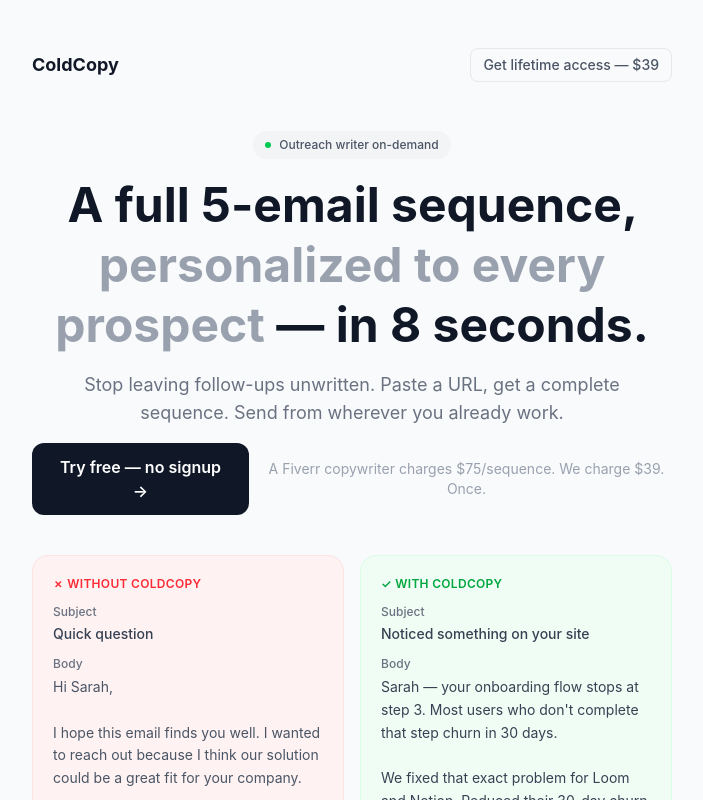
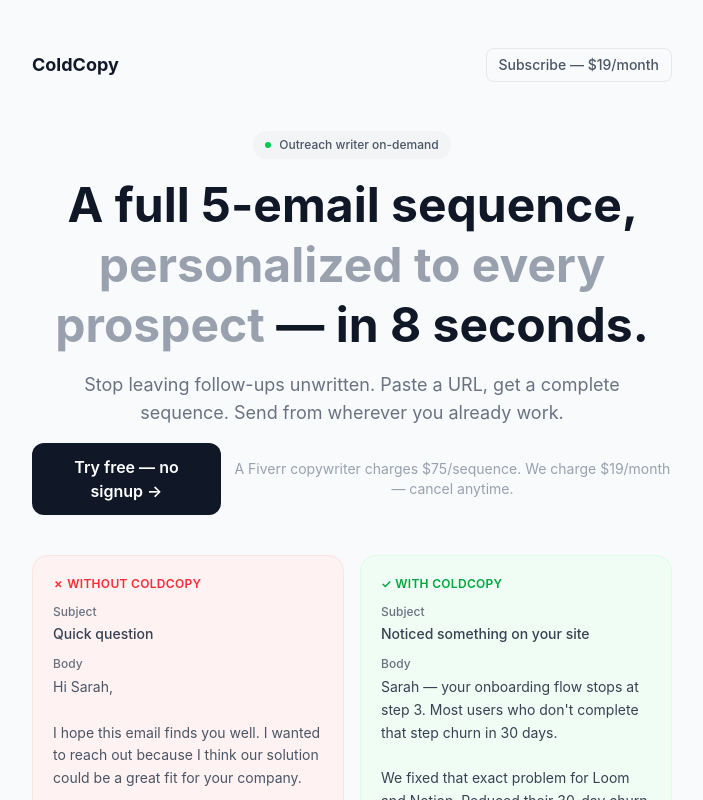
Before and after one commit to holacommit/coldcopy, a Next.js app: page / in a window 1280 px wide. Shown: the top 800 px of the page, without its empty margins (288-991 px from the left). Built offline with nearby package versions, Linux system fonts and the light colour scheme.

Commit message:
Fix pricing copy to reflect $19/month subscription model
Update hero and header from one-time $39 to $19/month subscription.

Co-Authored-By: Claude Sonnet 4.6 <noreply@anthropic.com>

```diff
--- a/app/page.tsx
+++ b/app/page.tsx
@@ -102,7 +102,7 @@ export default function Home() {
               rel="noopener noreferrer"
               className="text-sm font-medium text-gray-600 hover:text-gray-900 border border-gray-200 hover:border-gray-400 rounded-lg px-3 py-1.5 transition-colors"
             >
-              Get lifetime access — $39
+              Subscribe — $19/month
             </a>
           )}
           {unlocked && (
--- a/components/LandingHero.tsx
+++ b/components/LandingHero.tsx
@@ -32,7 +32,7 @@ export function LandingHero({ onTryNow }: { onTryNow: () => void }) {
             Try free — no signup →
           </button>
           <p className="text-sm text-gray-400">
-            A Fiverr copywriter charges $75/sequence. We charge $39. Once.
+            A Fiverr copywriter charges $75/sequence. We charge $19/month — cancel anytime.
           </p>
         </div>
       </div>
```
